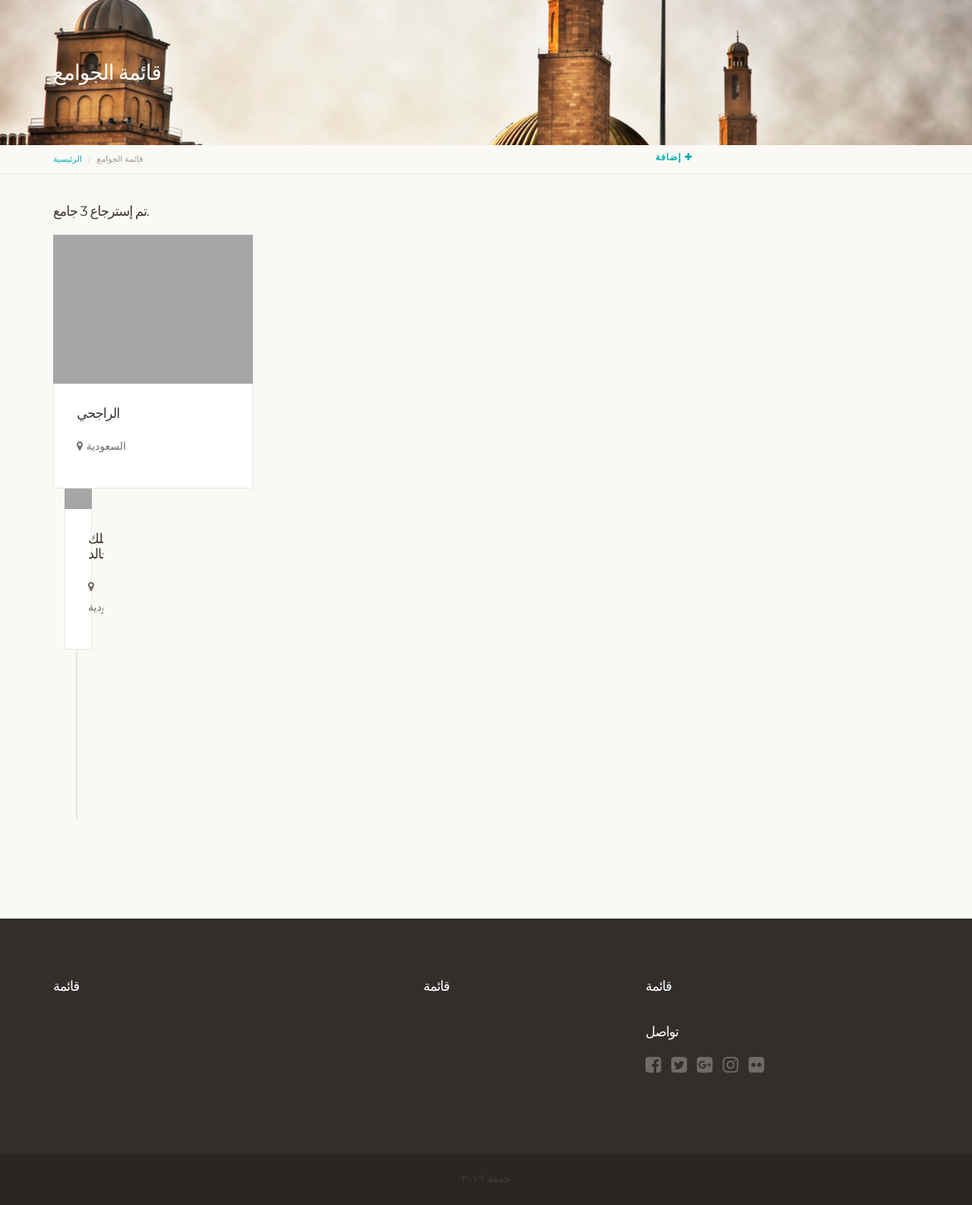
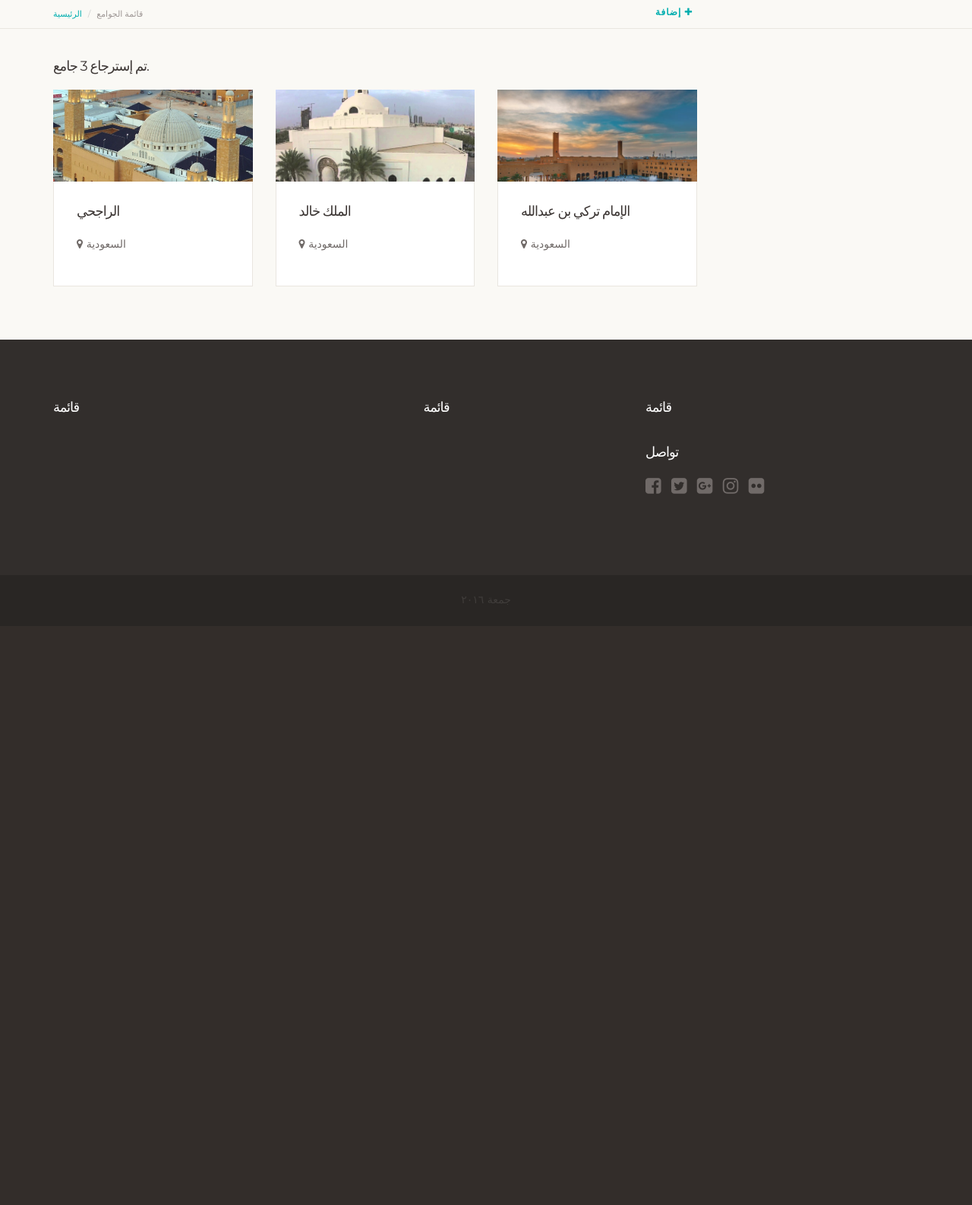
Before and after one commit to kaluaim/Jumuah, a Flask app: page /mosque/ in a window 1280 px wide. Shown: the part 110-1696 px from the top of the page at 76% size. After the commit the page ends 906 px from the top, so only its background shows below. Run offline with Flask 2, Linux system fonts and the light colour scheme; data comes from the database, SQL or seed files in the repository; both versions use the stored data as it was after the commit; some libraries are stand-ins or nearby versions; some web fonts are replaced; grey boxes are pictures that could not be loaded.

Commit message:
updating mosque and other by adding imges

```diff
--- a/jumuah/main.py
+++ b/jumuah/main.py
@@ -10,4 +10,4 @@ db.create_all()
 db.session.commit()
 
 if __name__ == '__main__':
-    app.run(debug=True, port=8084)
+    app.run(debug=True, port=8085)
--- a/jumuah/static/css/style.css
+++ b/jumuah/static/css/style.css
@@ -1431,3 +1431,10 @@ section.module.parallax h1 { color: #fff; font-size: 38px; font-weight: 700; tex
     background-color: #8BD2D4;
     border-color: #8BD2D4;
 }
+
+
+
+.vendor-image {
+    max-width: 292px;
+    max-height: 121px;
+}
--- a/jumuah/templates/mosques.html
+++ b/jumuah/templates/mosques.html
@@ -2,17 +2,6 @@
 
 {% block content %}
 
-<div class="tp-page-head">
-  <div class="container">
-    <div class="row">
-      <div class="col-md-12">
-        <div class="page-header">
-          <h1>قائمة الجوامع</h1>
-        </div>
-      </div>
-    </div>
-  </div>
-</div>
 <div class="tp-breadcrumb">
   <div class="container">
     <div class="row">
@@ -71,7 +60,7 @@
         {% for mosque in mosques %}
         <div class="col-md-3 vendor-box"><!-- venue box start-->
          <div class="vendor-image"><!-- venue pic -->
-           <a href="#"><img src="/static/images/vendor-1.jpg" alt="wedding venue" class="img-responsive"></a>
+           <a href="#"><img src="/static/images/m-{{ mosque.id }}.jpg" alt="wedding venue" class="img-responsive"></a>
          </div>
          <!-- /.venue pic -->
          <div class="vendor-detail"><!-- venue details -->
@@ -81,13 +70,14 @@
               </div>
          <!-- venue details -->
          </div>
+         </div>
         {% endfor %}
       {% else %}
       <h1>هناك مشكلة!</h1>
       {% endif %}
 
 
-    </div>
+
     <!-- <div class="row">
       <div class="col-md-12 tp-pagination">
         <ul class="pagination">
@@ -103,7 +93,7 @@
     </div> -->
   </div>
 </div>
-
+</div>
 <!-- <div class="page-header">
   <h1>قائمة الجوامع</h1>
   <a class="btn btn-default pull-left" href="/mosque/add/" role="button">إضافة <i class="fa fa-plus"></i></a>
```
Also changed, not shown: jumuah/templates/index.html (+5 -5 lines), jumuah/templates/mosque.html (+4 -12 lines), jumuah.db, jumuah/static/images/m-1.jpg (added), jumuah/static/images/m-2.jpg (added), jumuah/static/images/m-3.jpg (added).
